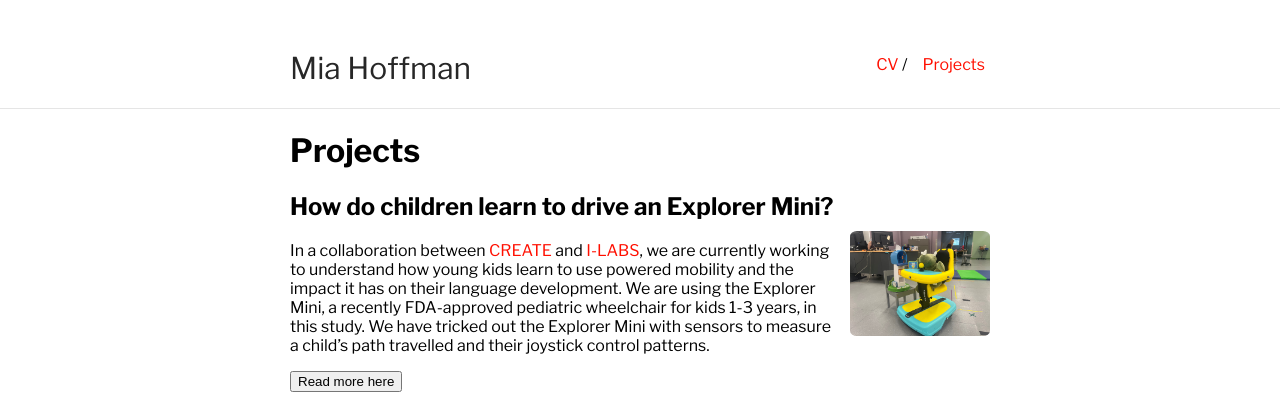
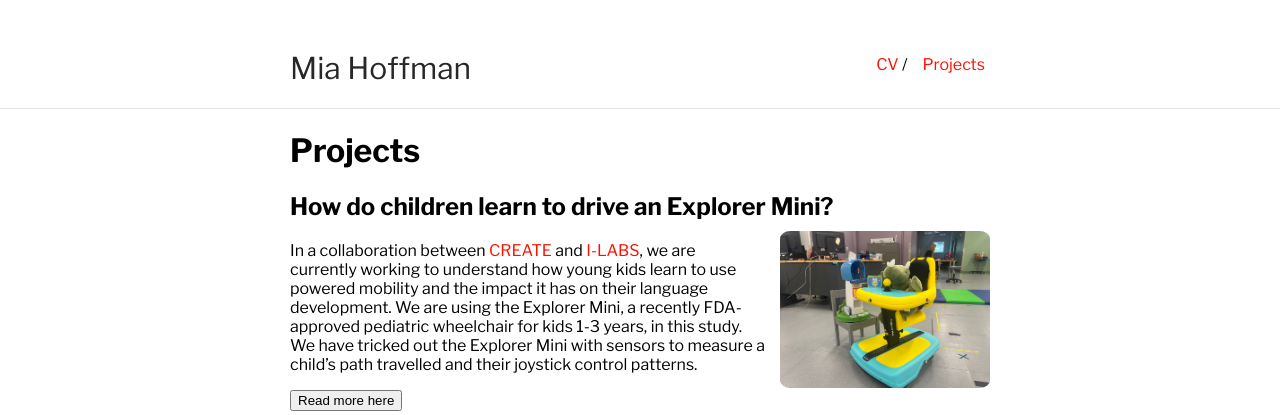
Before and after one commit to miahoffmannd/miahoffmannd.github.io, a Jekyll site: the page built from projects.md, in a window 1280 px wide. Shown: the top 415 px of the page. Built offline with Jekyll 4.4.1, drawn with Linux system fonts in a browser that asks for light colours; our own code applies the rules of GitHub Pages for plain Markdown files.

Commit message:
Update typography.scss

```diff
--- a/_sass/typography.scss
+++ b/_sass/typography.scss
@@ -78,7 +78,7 @@
     }
     .wrapped {
         height: auto;
-        width: 20%;
+        width: 30%;
         position: relative;
         margin: -10px 0 0 15px;
         float: right;
@@ -87,7 +87,7 @@
             padding: 0;
             margin: 0;
         }
-        @media (max-width: 20%) {
+        @media (max-width: 30%) {
             img {
                 margin-top: -5px;
             }
```
